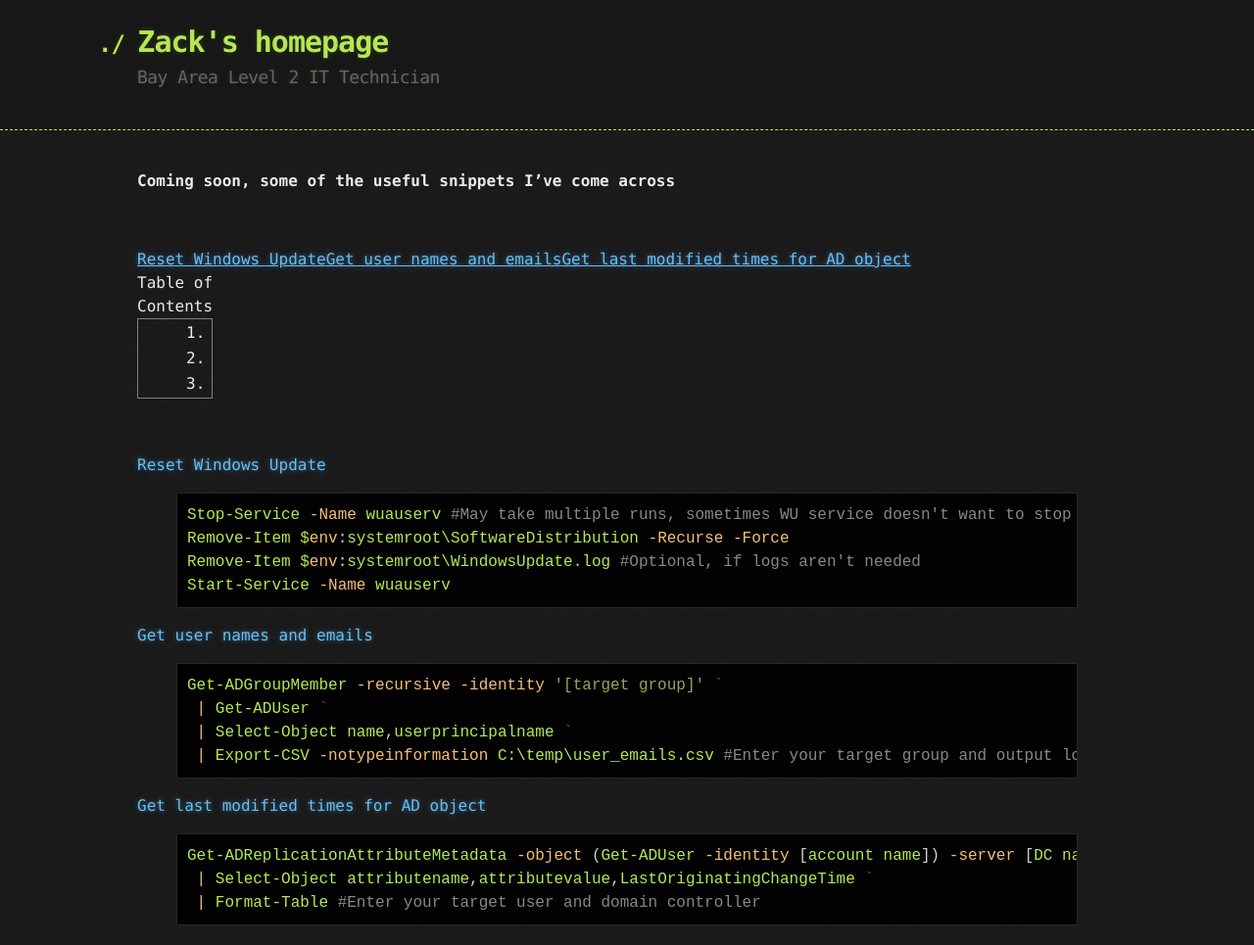
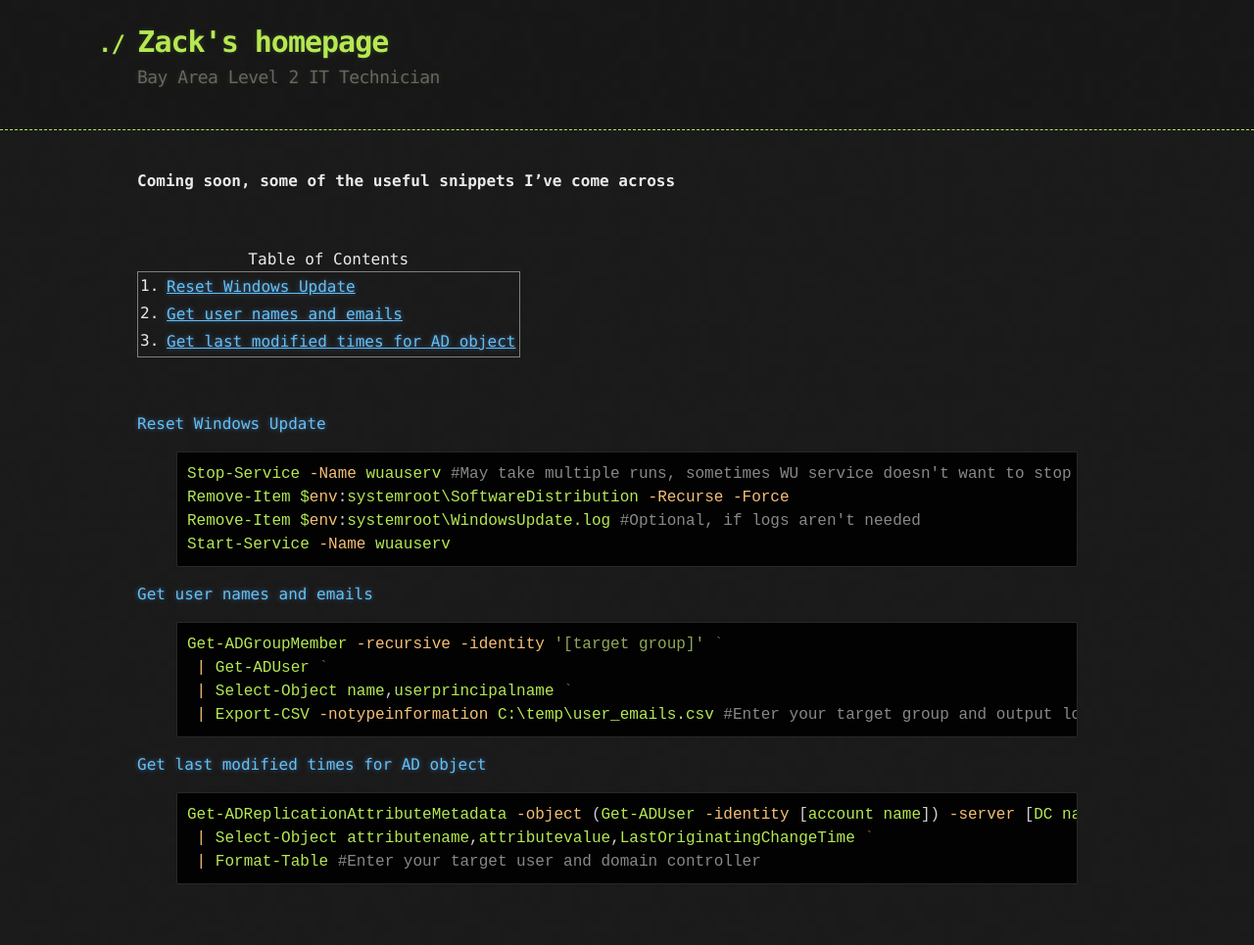
Before and after one commit to zackruiz77/zackruiz77.github.io, a Jekyll site: the page built from code_snippets.md, in a window 1280 px wide. Shown: the whole page at 98% size. Built offline with Jekyll 4.4.1, drawn with Linux system fonts in a browser that asks for light colours; after the commit the page ends 923 px from its top, so only the background shows below that; some of the changed lines change nothing that is shown.

Commit message:
Fix table again

```diff
--- a/code_snippets.md
+++ b/code_snippets.md
@@ -7,10 +7,12 @@ permalink: /snippets/
 
 <br>
 <table>
+<tbody>
     <caption>Table of Contents</caption>
-    <tr><a href="#WU_Reset">Reset Windows Update</a></tr>
-    <tr><a href="#Get_user_emails">Get user names and emails</a></tr>
-    <tr><a href="#Get_AD_modifications">Get last modified times for AD object</a></tr>
+    <tr><td><a href="#WU_Reset">Reset Windows Update</a></td></tr>
+    <tr><td><a href="#Get_user_emails">Get user names and emails</a></td></tr>
+    <tr><td><a href="#Get_AD_modifications">Get last modified times for AD object</a></td></tr>
+</tbody>
 </table>
 <br>
 
```
